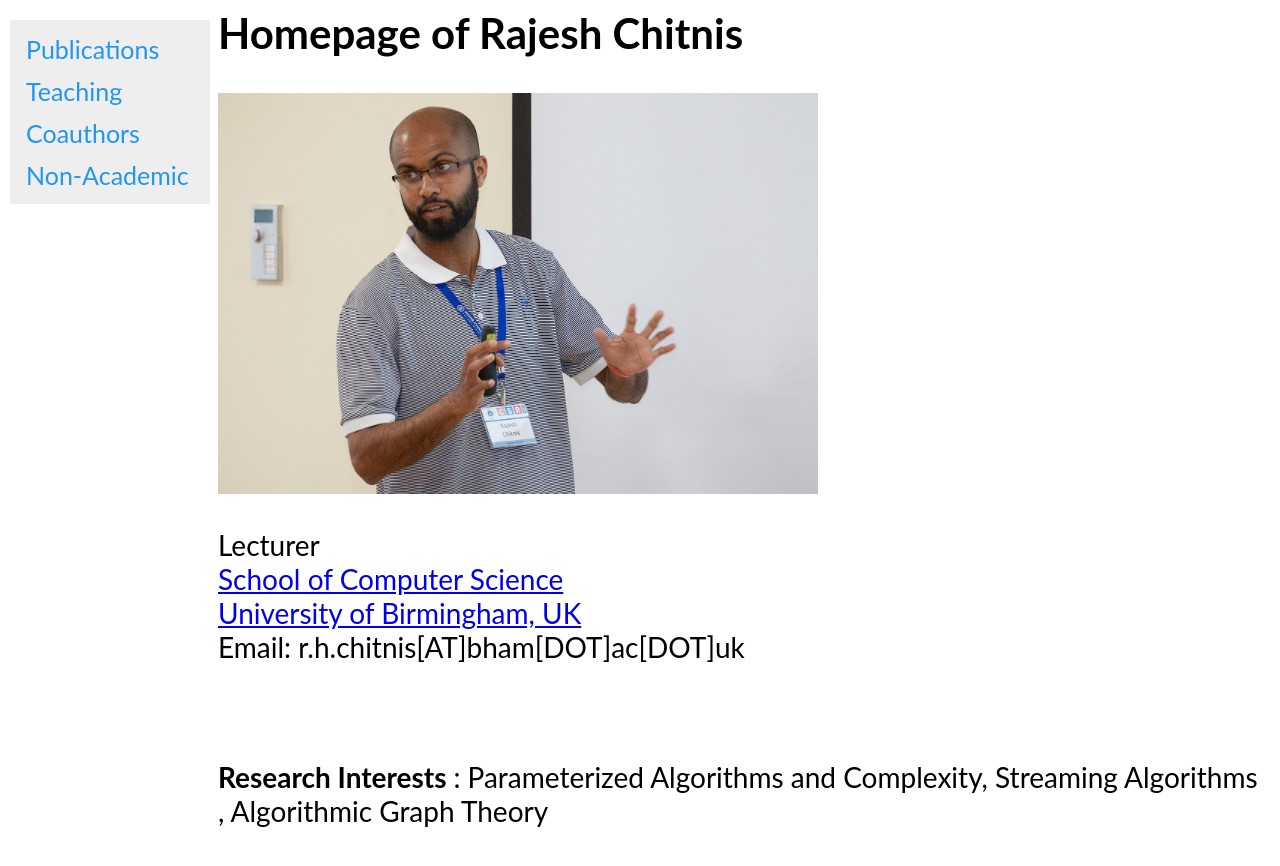
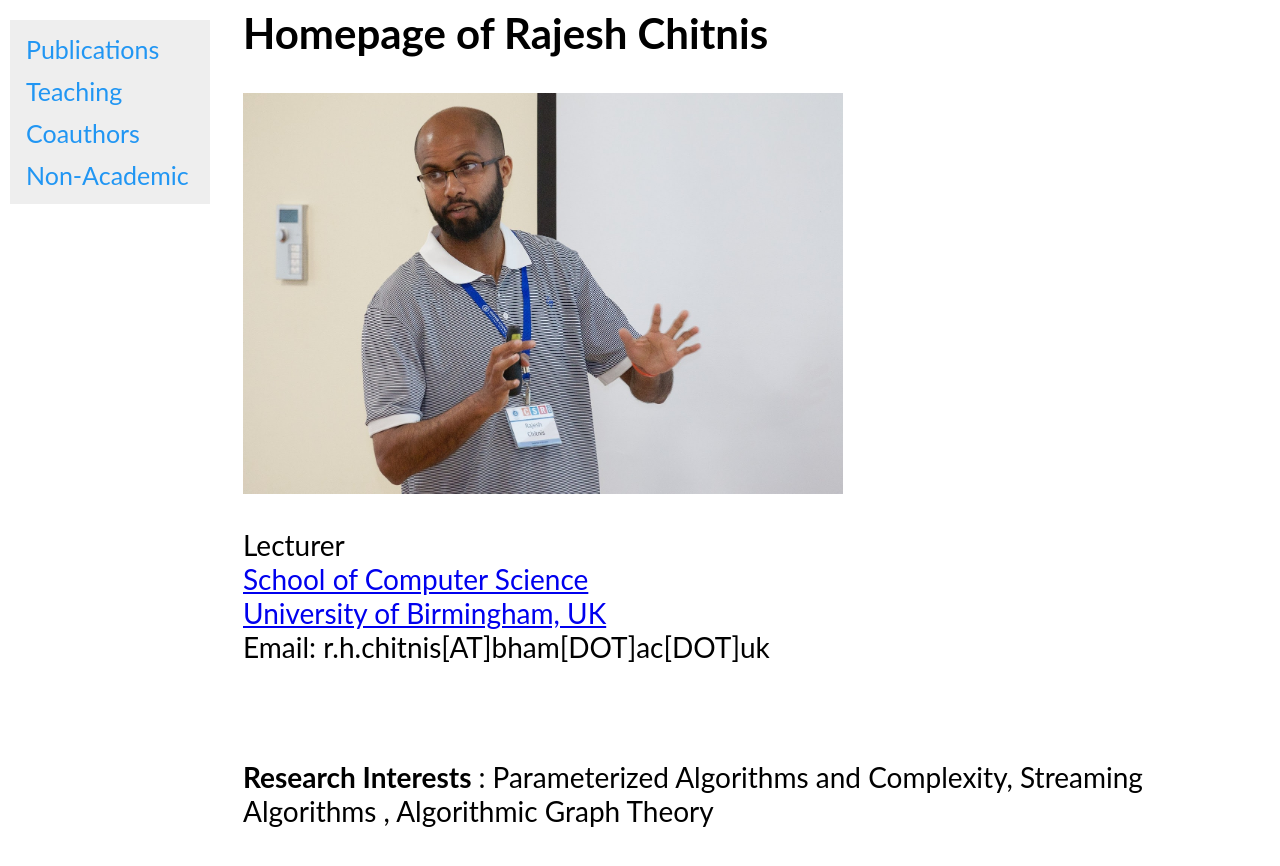
Before and after one commit to rajeshchitnis/rajeshchitnis.github.io, a Jekyll site: the page index.html, which Jekyll copies as it is, in a window 1280 px wide. Shown: the top 866 px of the page. Built offline with Jekyll 4.4.1, drawn with Linux system fonts in a browser that asks for light colours.

Commit message:
Update index.html
a

```diff
--- a/index.html
+++ b/index.html
@@ -42,7 +42,7 @@ body {
 }
 
 .main {
-  margin-left: 200px; /* Same width as the sidebar + left position in px */
+  margin-left: 225px; /* Same width as the sidebar + left position in px */
   font-size: 28px; /* Increased text to enable scrolling */
   padding: 0px 10px;
 }
```
